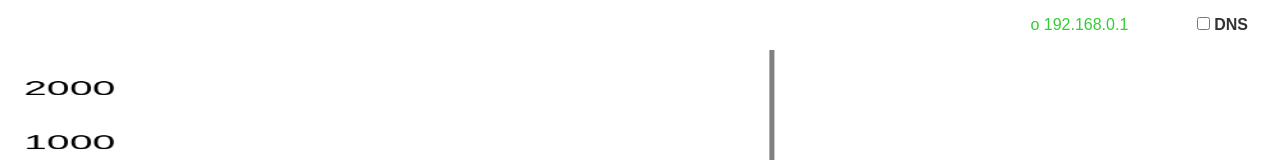
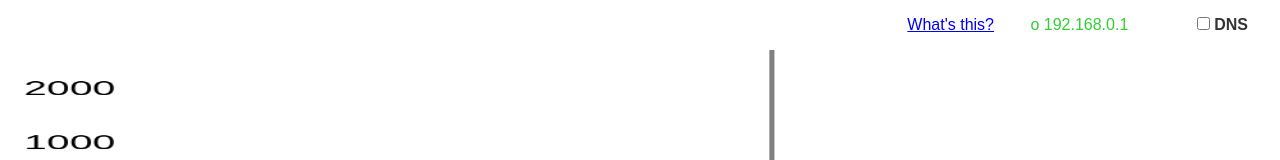
Before and after one commit to apenwarr/blip, a plain HTML site: page index.html in a window 1280 px wide. Shown: the top 160 px of the page. Drawn offline with nearby package versions, Linux system fonts and the light colour scheme; no server answers.

Commit message:
Add a "what's this?" link that sends you back to github.

```diff
--- a/index.html
+++ b/index.html
@@ -40,6 +40,7 @@
 </head>
 <body>
 <div class='legend'>
+  <a href='https://github.com/apenwarr/blip'>What's this?</a>
   <span style='color: rgba(0,192,0,0.8)' id='locallegend'></span>
   <span style='color: rgba(0,0,255,0.8)' id='internetlegend'></span>
   <span class='dnslegend' style='color: rgba(0,0,0,0.8)'>
```
Also changed, not shown: 1 other file.
